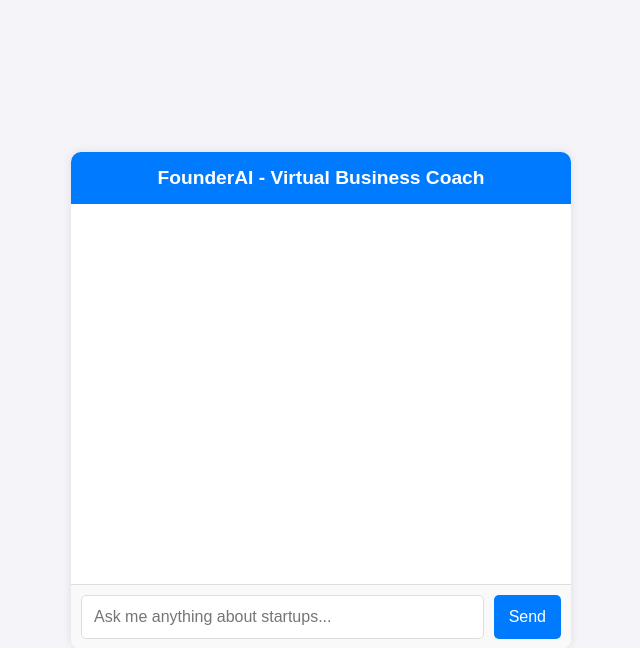
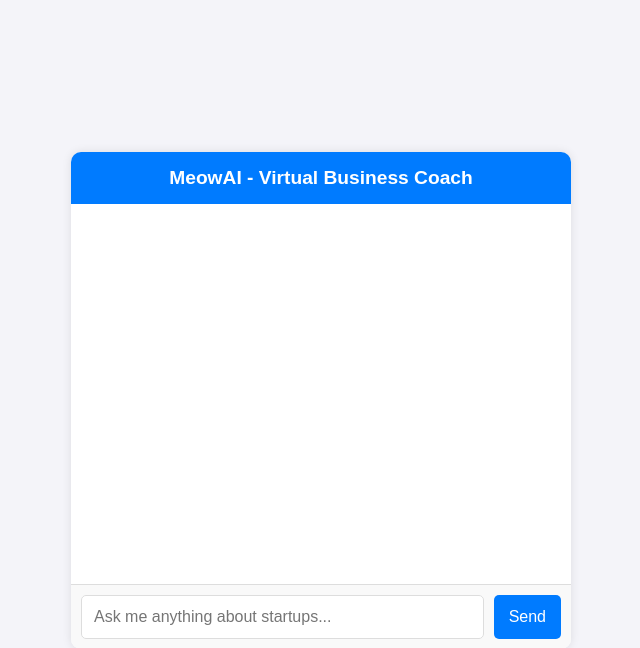
Before and after one commit to Tweethashtag2244/CC4-B058, a Flask app: page / in a window 1280 px wide. Shown: the top 648 px of the page, without its empty margins (319-959 px from the left). Run offline with Flask 3, Linux system fonts and the light colour scheme.

Commit message:
Add files via upload

```diff
--- a/templates/index.html
+++ b/templates/index.html
@@ -3,7 +3,7 @@
 <head>
     <meta charset="UTF-8">
     <meta name="viewport" content="width=device-width, initial-scale=1.0">
-    <title>FounderAI - Virtual Business Coach</title>
+    <title>MeowAI - Virtual Business Coach</title>
     <style>
         body {
             font-family: 'Arial', sans-serif;
@@ -111,7 +111,7 @@
 
     <div class="chat-container">
         <div class="chat-header">
-            FounderAI - Virtual Business Coach
+            MeowAI - Virtual Business Coach
         </div>
         <div class="chat-body" id="chat-body">
             <!-- Chat messages will be added dynamically -->
@@ -146,11 +146,11 @@
                 const formattedResponse = formatMarkdown(data.response);
 
                 // Add AI response
-                chatBody.innerHTML += `<div class="message assistant"><strong>FounderAI:</strong> ${formattedResponse}</div>`;
+                chatBody.innerHTML += `<div class="message assistant"><strong>MeowAI:</strong> ${formattedResponse}</div>`;
                 chatBody.scrollTop = chatBody.scrollHeight; // Auto-scroll
             } catch (error) {
                 console.error("Error fetching response:", error);
-                chatBody.innerHTML += `<div class="message assistant"><strong>FounderAI:</strong> Error fetching response. Try again later.</div>`;
+                chatBody.innerHTML += `<div class="message assistant"><strong>MeowAI:</strong> Error fetching response. Try again later.</div>`;
             }
         }
 
```
